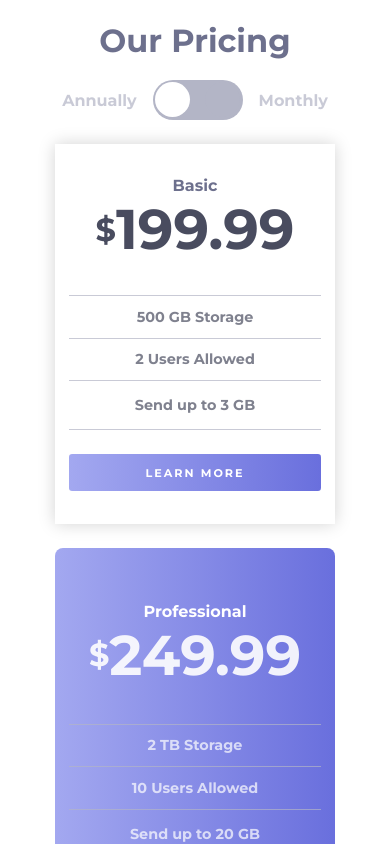
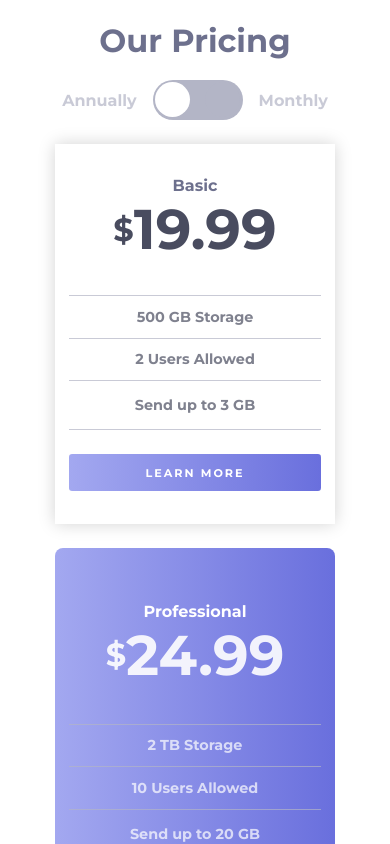
Before and after one commit to Otavin23/Pricing-component-with-toggle, a React (Vite) app: page / in a window 390 px wide. Shown: the top 844 px of the page. Built offline with nearby package versions, Linux system fonts and the light colour scheme.

Commit message:
responsive

```diff
--- a/src/pages/Home/index.tsx
+++ b/src/pages/Home/index.tsx
@@ -4,7 +4,13 @@ import { plan } from "../../@types/interfaces";
 
 const Home = () => {
   const [button, setButton] = useState<boolean>(false);
-  const [prices, setPrices] = useState<plan>();
+  const [prices, setPrices] = useState<plan>({
+    prices: {
+      basic: 19.99,
+      professional: 24.99,
+      master: 39.99,
+    },
+  });
 
   function handleupdate() {
     if (button === false) {
@@ -27,8 +33,6 @@ const Home = () => {
     }
     setButton(!button);
   }
-
-  console.log(prices?.prices.basic.toFixed(2));
 
   return (
     <S.mainB>
```
